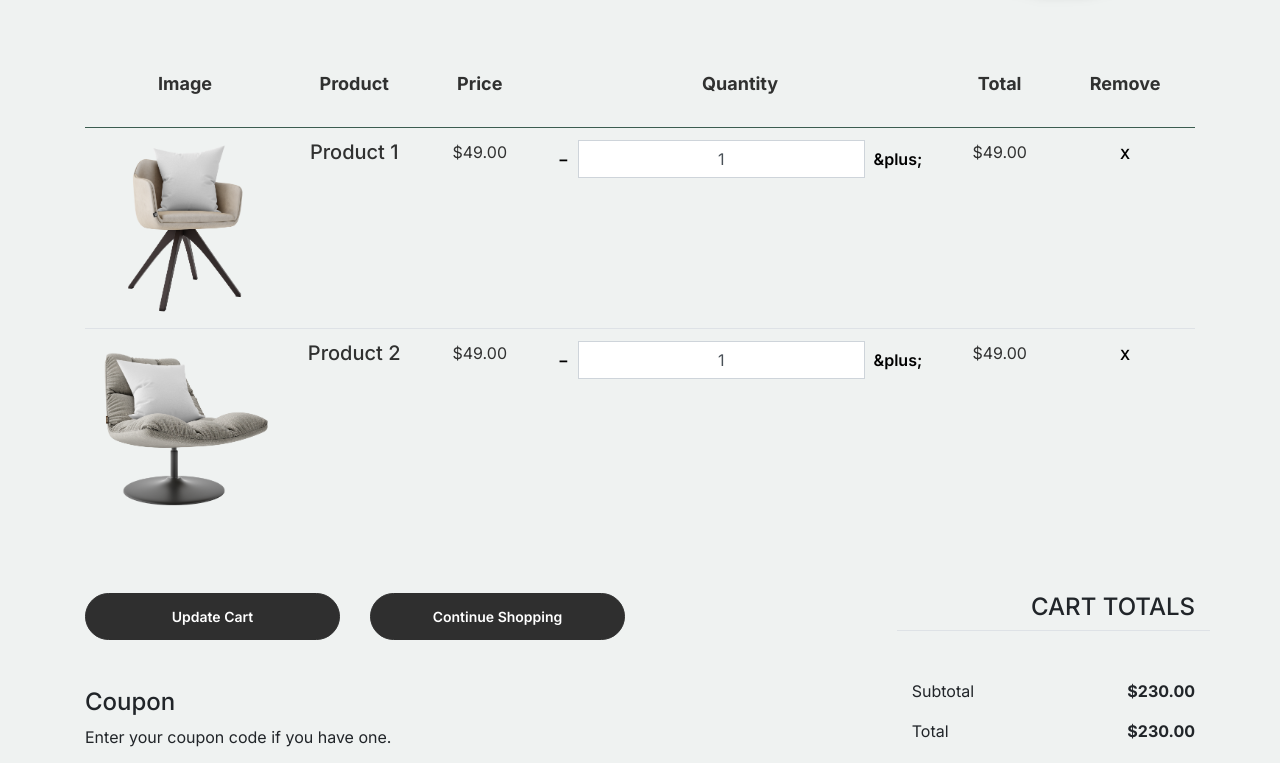
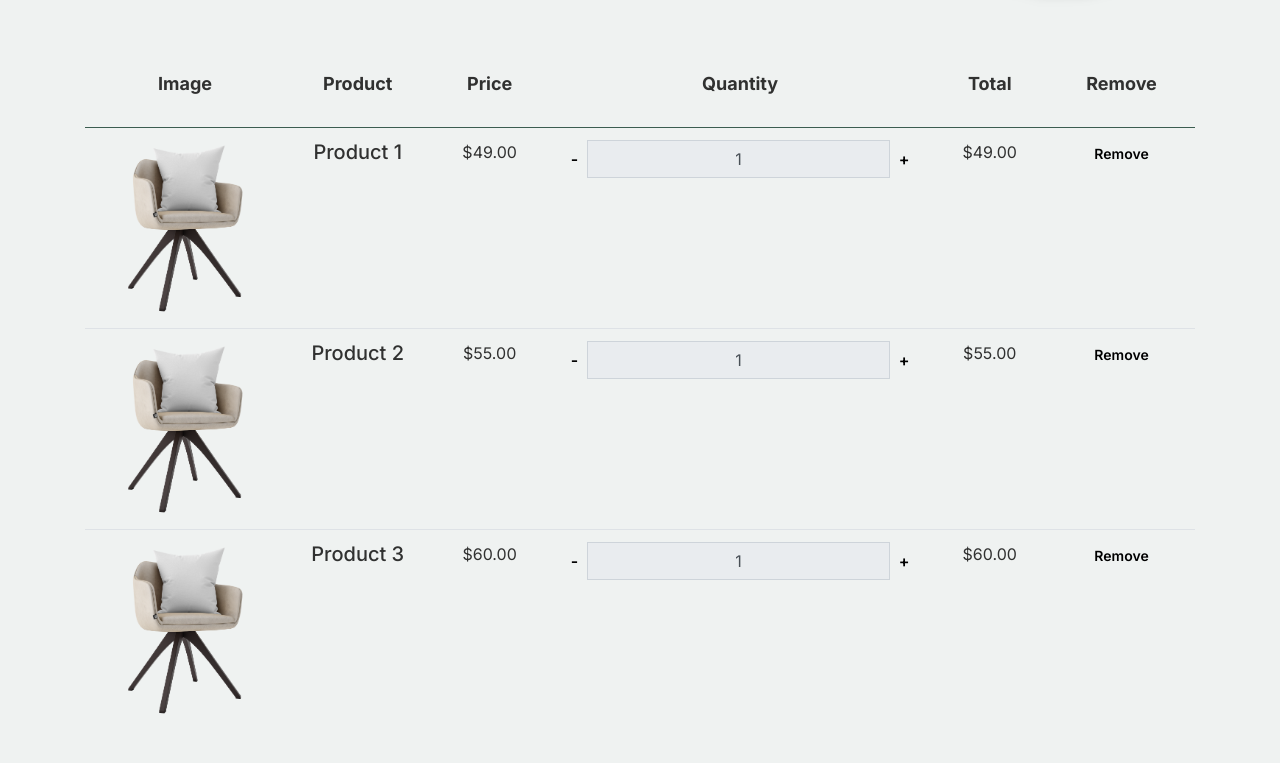
Before and after one commit to GowthamSelvaraj123/furniture-ecommerce-reactjs, a React (Vite) app: page /cart in a window 1280 px wide. Shown: the part 580-1343 px from the top of the page. Built offline with nearby package versions, Linux system fonts and the light colour scheme.

Commit message:
Cart Update

```diff
--- a/src/App.jsx
+++ b/src/App.jsx
@@ -11,6 +11,7 @@ import { BrowserRouter, Routes, Route  } from 'react-router-dom'
 import Services from './page/Services'
 import Cart from './page/Cart'
 import Checkout from './page/Checkout'
+import Login from './page/Login'
 
 function App() {
   return (
@@ -26,6 +27,7 @@ function App() {
           <Route path="contact-us" element={<Contact />}/>
           <Route path="cart" element={<Cart />}/>
           <Route path="checkout" element={<Checkout />}/>
+          <Route path="login" element={<Login />}/>
         </Routes>
       <Footer></Footer>
       </BrowserRouter>
--- a/src/components/Page-section/CartSection.jsx
+++ b/src/components/Page-section/CartSection.jsx
@@ -1,6 +1,61 @@
-export default function CartSetcion()
+import CartProduct from "../UI/cart/CartProduct";
+import { useState, useEffect } from "react";
+
+export default function CartSetcion() {
+  const products = [
+    {image:"/product-1.png", name:"Product 1", price:"49.00"},
+    {image:"/product-1.png", name:"Product 2", price:"55.00"},
+    {image:"/product-1.png", name:"Product 3", price:"60.00"},
+  ];
+
+const [cartCounts, setCartCounts] = useState(products.map(() => 1));
+const [cartPrices, setCartPrices] = useState(products.map((product) => parseFloat(product.price) || 0));
+const [subtotal, setSubtotal] = useState(0);
+const [total, setTotal] = useState(0);
+
+useEffect(() => {
+  const newSubtotal = cartPrices.reduce((acc, price) => acc + price, 0);
+  setSubtotal(newSubtotal);
+  setTotal(newSubtotal);
+}, [cartPrices]);
+
+function incProduct(index){
+ setCartCounts((prevCounts) => {
+    const newCounts = [...prevCounts];
+    newCounts[index] += 1;
+    updateProductPrice(index, newCounts[index])
+    return newCounts;
+ });
+}
+function decProduct(index)
 {
-    return(
+    setCartCounts((prevCounts) => {
+        const newCounts = [...prevCounts];
+        newCounts[index] -= 1;
+        updateProductPrice(index, newCounts[index])
+        return newCounts;
+     });
+
+}
+function updateProductPrice(index, quantity)
+{
+    setCartPrices((prevPrices) => {
+        const newPrices = [...prevPrices];
+        const basePrice = parseFloat(products[index].price);
+        if (!isNaN(basePrice)) {
+            newPrices[index] = basePrice * quantity;
+        } else {
+            console.error(`Invalid price for product at index ${index}:`, products[index].price);
+            newPrices[index] = 0;
+        }
+        return newPrices;
+    });
+}
+function inputChange()
+{
+
+}
+  return (
     <>
       <div class="untree_co-section before-footer-section">
         <div class="container">
@@ -19,53 +74,11 @@ export default function CartSetcion()
                     </tr>
                   </thead>
                   <tbody>
-                        <tr>
-                          <td class="product-thumbnail">
-                            <img src="/product-1.png" alt="Image" class="img-fluid" />
-                          </td>
-                          <td class="product-name">
-                            <h2 class="h5 text-black">Product 1</h2>
-                          </td>
-                          <td>$49.00</td>
-                          <td>
-                            <div class="input-group mb-3 d-flex align-items-center quantity-container">
-                              <div class="input-group-prepend">
-                                <button class="btn btn-outline-black decrease" type="button">&minus;</button>
-                              </div>
-                              <input type="text" class="form-control text-center quantity-amount" value="1" placeholder="" aria-label="Example text with button addon" aria-describedby="button-addon1" />
-                              <div class="input-group-append">
-                                <button class="btn btn-outline-black increase" type="button">&plus;</button>
-                              </div>
-                            </div>
-
-                          </td>
-                          <td>$49.00</td>
-                          <td><a href="#" class="btn btn-black btn-sm">X</a></td>
-                        </tr>
-
-                        <tr>
-                          <td class="product-thumbnail">
-                            <img src="/product-2.png" alt="Image" class="img-fluid" />
-                          </td>
-                          <td class="product-name">
-                            <h2 class="h5 text-black">Product 2</h2>
-                          </td>
-                          <td>$49.00</td>
-                          <td>
-                            <div class="input-group mb-3 d-flex align-items-center quantity-container">
-                              <div class="input-group-prepend">
-                                <button class="btn btn-outline-black decrease" type="button">&minus;</button>
-                              </div>
-                              <input type="text" class="form-control text-center quantity-amount" value="1" placeholder="" aria-label="Example text with button addon" aria-describedby="button-addon1" />
-                              <div class="input-group-append">
-                                <button class="btn btn-outline-black increase" type="button">&plus;</button>
-                              </div>
-                            </div>
-
-                          </td>
-                          <td>$49.00</td>
-                          <td><a href="#" class="btn btn-black btn-sm">X</a></td>
-                        </tr>
+                      <CartProduct products={products}
+                      cartCounts={cartCounts}
+                      cartPrices={cartPrices}
+                      incProduct={incProduct}
+                      decProduct={decProduct}></CartProduct>
                   </tbody>
                 </table>
               </div>
@@ -108,7 +121,7 @@ export default function CartSetcion()
                       <span class="text-black">Subtotal</span>
                     </div>
                     <div class="col-md-6 text-right">
-                          <strong class="text-black">$230.00</strong>
+                      <strong class="text-black">${subtotal.toFixed(2)}</strong>
                     </div>
                   </div>
                   <div class="row mb-5">
@@ -116,7 +129,7 @@ export default function CartSetcion()
                       <span class="text-black">Total</span>
                     </div>
                     <div class="col-md-6 text-right">
-                          <strong class="text-black">$230.00</strong>
+                      <strong class="text-black">${total.toFixed(2)}</strong>
                     </div>
                   </div>
 
--- /dev/null
+++ b/src/components/UI/cart/CartProduct.jsx
@@ -0,0 +1,37 @@
+export default function CartProduct({ products, cartCounts, cartPrices, incProduct, decProduct }) {
+    return (
+        <>
+            {products.map((product, index) => (
+                <tr key={product.id}>
+                    <td className="product-thumbnail">
+                        <img src={product.image} alt="Image" className="img-fluid" />
+                    </td>
+                    <td className="product-name">
+                        <h2 className="h5 text-black">{product.name}</h2>
+                    </td>
+                    <td>{`$${product.price}`}</td>
+                    <td>
+                        <div className="input-group mb-3 d-flex align-items-center quantity-container">
+                            <div className="input-group-prepend">
+                                <button className="btn btn-outline-black decrease" type="button" onClick={() => decProduct(index)}>-</button>
+                            </div>
+                            <input
+                                type="text"
+                                className="form-control text-center quantity-amount"
+                                value={cartCounts[index]}
+                                readOnly
+                                aria-label="Example text with button addon"
+                                aria-describedby="button-addon1"
+                            />
+                            <div className="input-group-append">
+                                <button className="btn btn-outline-black increase" type="button" onClick={() => incProduct(index)}>+</button>
+                            </div>
+                        </div>
+                    </td>
+                    <td>{`$${cartPrices[index].toFixed(2)}`}</td>
+                    <td><a href="#" className="btn btn-black btn-sm">Remove</a></td>
+                </tr>
+            ))}
+        </>
+    );
+}
--- /dev/null
+++ b/src/page/Login.jsx
@@ -0,0 +1,56 @@
+export default function Login()
+{
+    return(
+        <div class="bg-light py-3 py-md-5">
+        <div class="container">
+          <div class="row justify-content-md-center">
+            <div class="col-12 col-md-11 col-lg-8 col-xl-7 col-xxl-6">
+              <div class="bg-white p-4 p-md-5 rounded shadow-sm">
+                <form action="#!">
+                  <div class="row gy-3 gy-md-4 overflow-hidden">
+                    <div class="col-12 mb-4">
+                      <label for="email" class="form-label">Email <span class="text-danger">*</span></label>
+                      <div class="input-group">
+                        <span class="input-group-text">
+                          <svg xmlns="http://www.w3.org/2000/svg" width="16" height="16" fill="currentColor" class="bi bi-envelope" viewBox="0 0 16 16">
+                            <path d="M0 4a2 2 0 0 1 2-2h12a2 2 0 0 1 2 2v8a2 2 0 0 1-2 2H2a2 2 0 0 1-2-2V4Zm2-1a1 1 0 0 0-1 1v.217l7 4.2 7-4.2V4a1 1 0 0 0-1-1H2Zm13 2.383-4.708 2.825L15 11.105V5.383Zm-.034 6.876-5.64-3.471L8 9.583l-1.326-.795-5.64 3.47A1 1 0 0 0 2 13h12a1 1 0 0 0 .966-.741ZM1 11.105l4.708-2.897L1 5.383v5.722Z" />
+                          </svg>
+                        </span>
+                        <input type="email" class="form-control" name="email" id="email" required />
+                      </div>
+                    </div>
+                    <div class="col-12">
+                      <label for="password" class="form-label">Password <span class="text-danger">*</span></label>
+                      <div class="input-group">
+                        <span class="input-group-text">
+                          <svg xmlns="http://www.w3.org/2000/svg" width="16" height="16" fill="currentColor" class="bi bi-key" viewBox="0 0 16 16">
+                            <path d="M0 8a4 4 0 0 1 7.465-2H14a.5.5 0 0 1 .354.146l1.5 1.5a.5.5 0 0 1 0 .708l-1.5 1.5a.5.5 0 0 1-.708 0L13 9.207l-.646.647a.5.5 0 0 1-.708 0L11 9.207l-.646.647a.5.5 0 0 1-.708 0L9 9.207l-.646.647A.5.5 0 0 1 8 10h-.535A4 4 0 0 1 0 8zm4-3a3 3 0 1 0 2.712 4.285A.5.5 0 0 1 7.163 9h.63l.853-.854a.5.5 0 0 1 .708 0l.646.647.646-.647a.5.5 0 0 1 .708 0l.646.647.646-.647a.5.5 0 0 1 .708 0l.646.647.793-.793-1-1h-6.63a.5.5 0 0 1-.451-.285A3 3 0 0 0 4 5z" />
+                            <path d="M4 8a1 1 0 1 1-2 0 1 1 0 0 1 2 0z" />
+                          </svg>
+                        </span>
+                        <input type="password" class="form-control" name="password" id="password" value="" required />
+                      </div>
+                    </div>
+                    <div class="col-12 mt-4">
+                      <div class="d-grid">
+                        <button class="btn btn-primary btn-lg" type="submit">Log In</button>
+                      </div>
+                    </div>
+                  </div>
+                </form>
+                <div class="row">
+                  <div class="col-12">
+                    <hr class="mt-5 mb-4 border-secondary-subtle" />
+                    <div class="d-flex gap-2 gap-md-4 flex-column flex-md-row justify-content-md-center">
+                      <a href="#!" class="btn-primary text-decoration-none">Create new account</a>
+                      <a href="#!" class="btn-primary text-decoration-none">Forgot password</a>
+                    </div>
+                  </div>
+                </div>
+              </div>
+            </div>
+          </div>
+        </div>
+      </div>
+    );
+}
```
Lines whose indentation alone changed are shown as unchanged.
